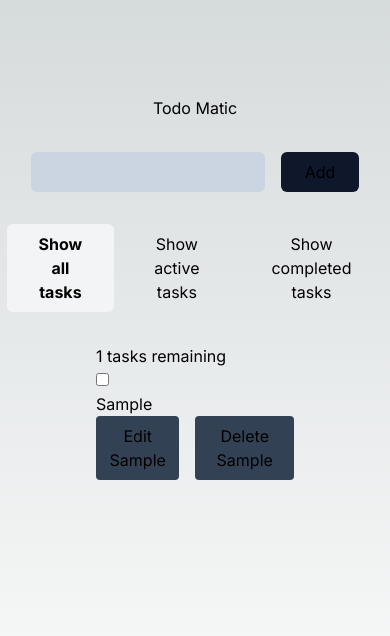
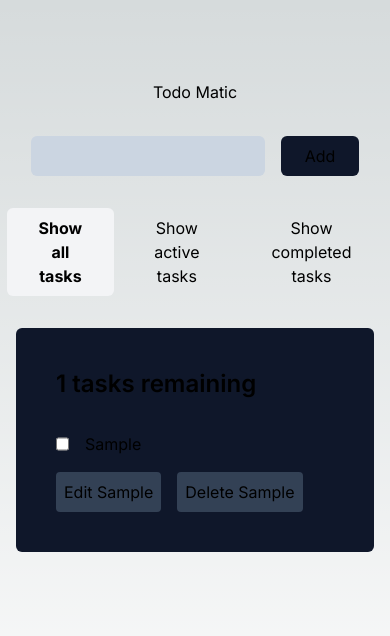
Before and after one commit to mritunjaysaha/todo-ts, a Next.js app: page / in a window 390 px wide. Both pictures are taken after typing "Sample" into the empty fields and a click on the button "Add". Shown: the top 636 px of the page. Built offline with nearby package versions, Linux system fonts and the light colour scheme.

Commit message:
style: responsive tab list

```diff
--- a/app/globals.css
+++ b/app/globals.css
@@ -33,3 +33,23 @@ body {
 .tab {
     @apply py-2 px-8;
 }
+
+.custom-scrollbar {
+    &::-webkit-scrollbar {
+        width: 8px;
+    }
+
+    /* Track */
+    &::-webkit-scrollbar-track {
+        @apply my-2;
+    }
+
+    /* Handle */
+    &::-webkit-scrollbar-thumb {
+        @apply bg-gray-800 h-4 rounded-full transition-all duration-200 ease-in-out;
+    }
+    /* hover */
+    &::-webkit-scrollbar-thumb:hover {
+        @apply bg-gray-700;
+    }
+}
--- a/app/page.tsx
+++ b/app/page.tsx
@@ -57,7 +57,7 @@ export default function Home() {
     };
 
     return (
-        <main className="flex min-h-screen flex-col items-center gap-8 p-24">
+        <main className="flex min-h-screen flex-col items-center gap-8 p-4 pt-20">
             <nav>Todo Matic</nav>
 
             <TodoForm
--- a/components/TabListItem.tsx
+++ b/components/TabListItem.tsx
@@ -27,7 +27,8 @@ export class TabListItem extends Component<TabListItemProps, TabListItemState> {
         const { onChangeStatus } = this.props;
 
         return (
-            <li data-todo-id={todoId}>
+            <li data-todo-id={todoId} className="flex flex-col gap-4">
+                <div className="flex gap-4">
                     <input
                         type="checkbox"
                         checked={status === "COMPLETED"}
@@ -45,6 +46,7 @@ export class TabListItem extends Component<TabListItemProps, TabListItemState> {
                         }}
                     />
                     <p>{todoContent}</p>
+                </div>
                 <div className="flex gap-4">
                     <button data-edit className="bg-slate-700 p-2 rounded">
                         Edit <span>{todoContent}</span>
--- a/components/TabLists.tsx
+++ b/components/TabLists.tsx
@@ -34,9 +34,17 @@ export const TabLists: FC<TabListsProps> = ({
             dispatch(updateTodoStatus({ ...currentTodo, status: "ACTIVE" }));
         }
     };
+
+    if (!allTodoIdArr.length) {
+        return <></>;
+    }
+
     return (
-        <ul onClick={handleTodoListClick}>
-            <p>
+        <ul
+            onClick={handleTodoListClick}
+            className="flex flex-col gap-8 w-full md:w-11/12 lg:w-2/3 xl:w-1/2 bg-slate-900 rounded-md p-10 overflow-y-auto  max-h-[60vh] custom-scrollbar"
+        >
+            <p className="text-2xl font-semibold">
                 {remainingTodos
                     ? `${remainingTodos} tasks remaining`
                     : "All tasks completed"}{" "}
```
Lines whose indentation alone changed are shown as unchanged.
